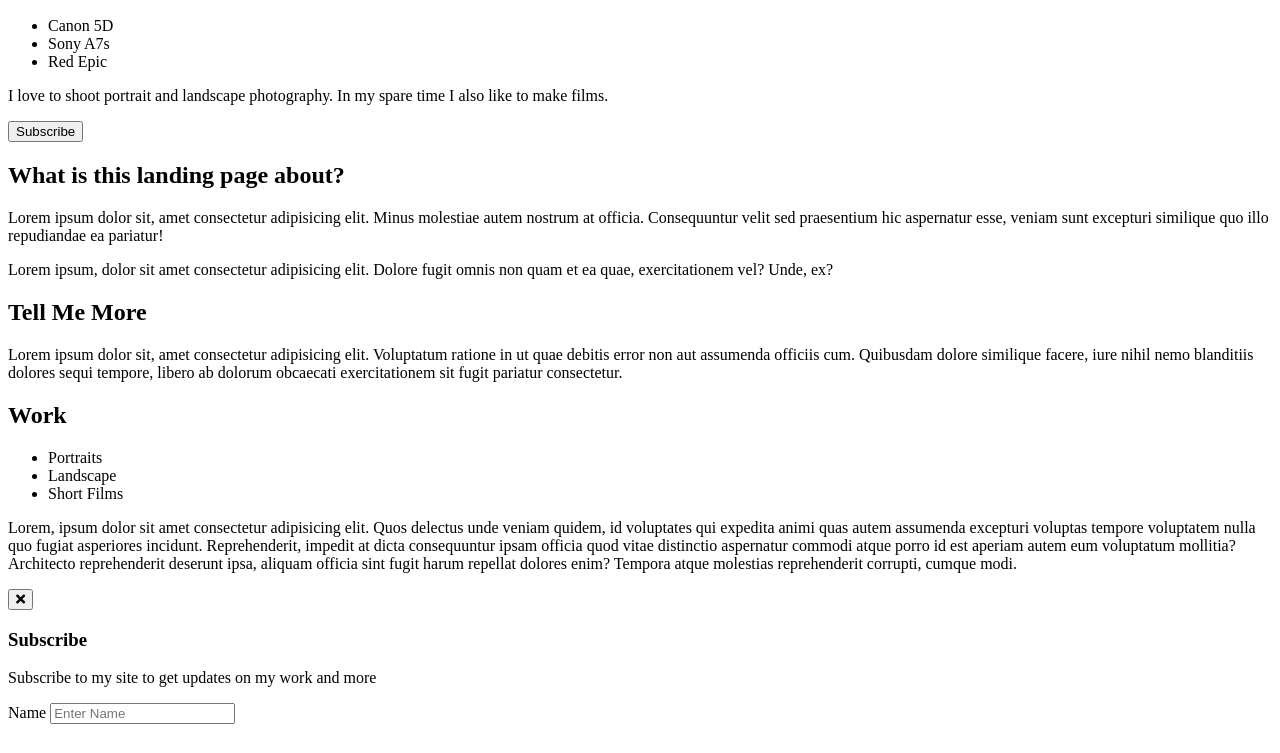
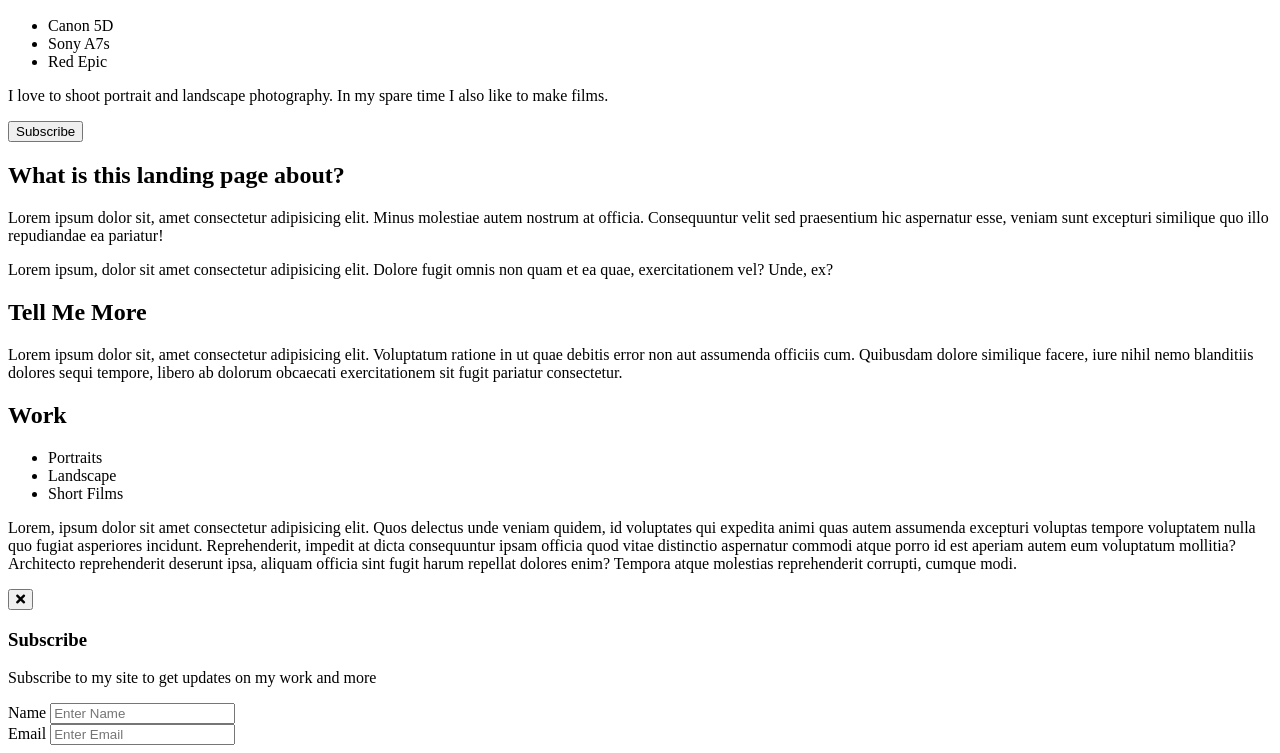
Before and after one commit to bfly2001/landing-page, a plain HTML site: page index.html in a window 1280 px wide. Shown: the part 596-1349 px from the top of the page. Before the commit the page ends 1328 px from the top, so only its background shows below. Drawn offline with Linux system fonts and the light colour scheme.

Commit message:
Update index.html
Added div in modal form for email.

```diff
--- a/index.html
+++ b/index.html
@@ -82,6 +82,15 @@
                         class="form-input"
                         />
                     </div>
+                    <div>
+                        <label for="email">Email</label>
+                        <input
+                            type="email"
+                            id="email"
+                            placeholder="Enter Email"
+                            class="form-input"
+                        />
+                    </div>
                 </form>
             </div>
         </div>
```
